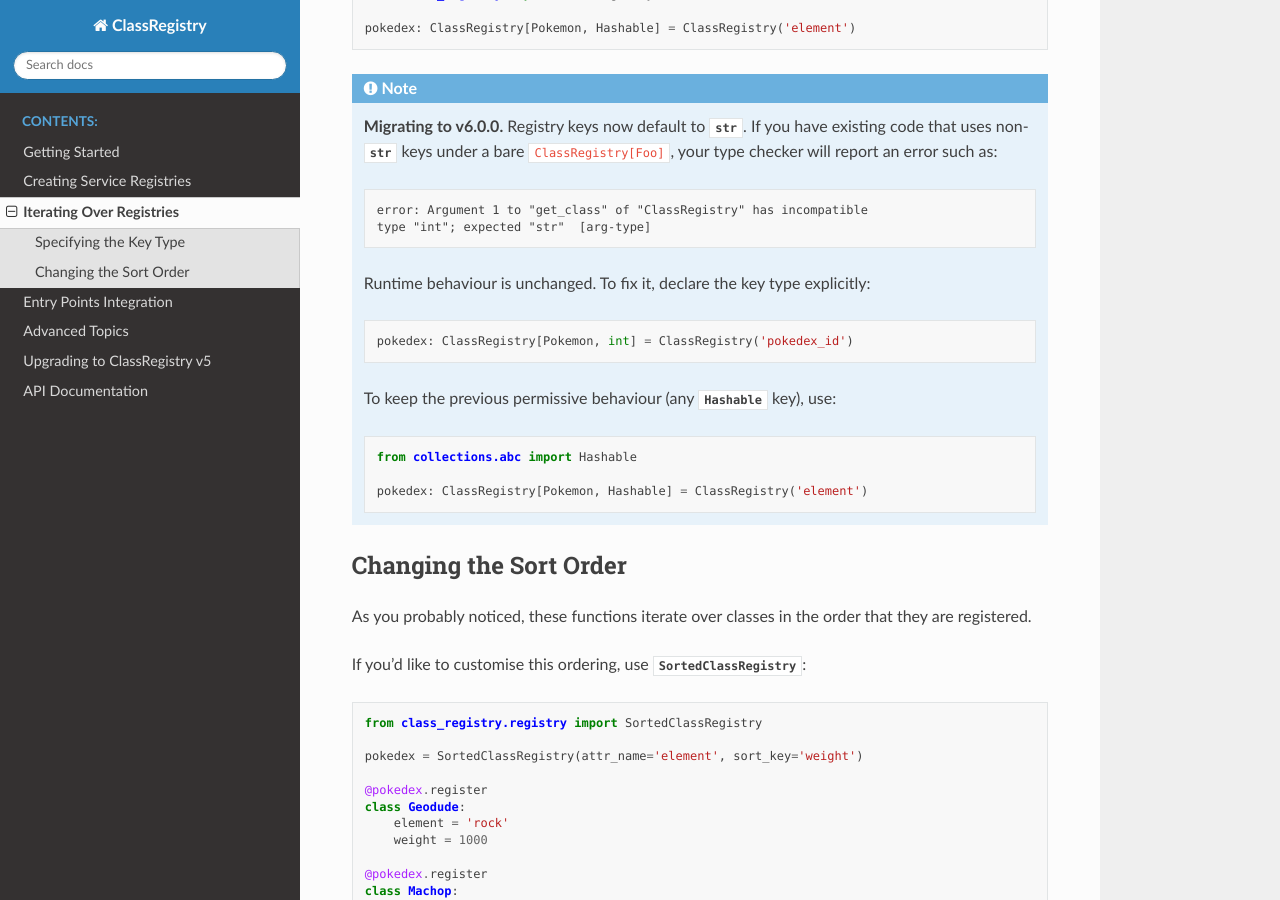
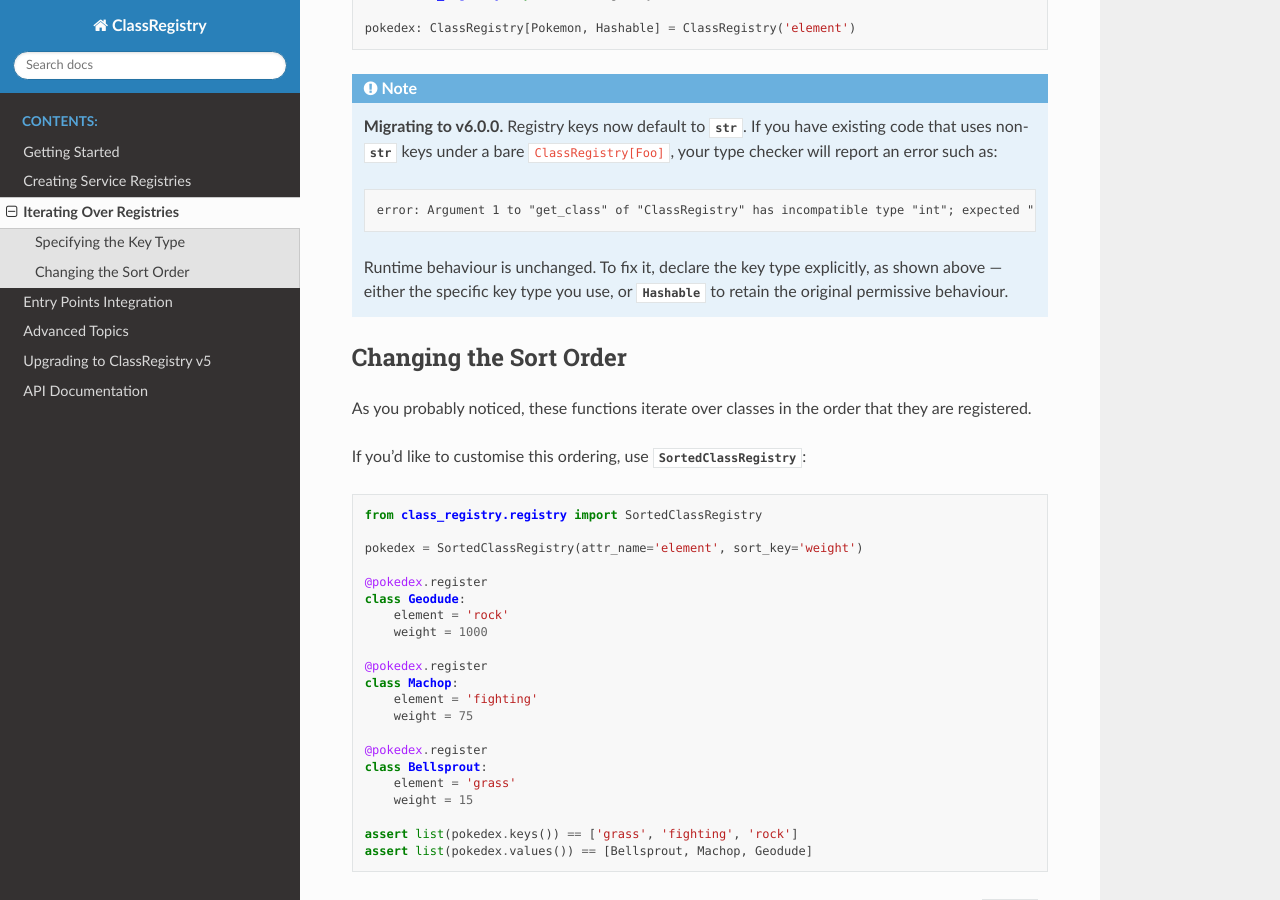
Before and after one commit to todofixthis/class-registry, a Sphinx documentation site: the page built from docs/iterating_over_registries.rst, in a window 1280 px wide and 900 px high, scrolled down 1544 px. Built offline with Sphinx 7.4.7 and the Read the Docs theme 3.1.0, drawn with Linux system fonts in a browser that asks for light colours.

Commit message:
Mark the exception the docs paved over 🚧
- Name the one registry whose keys are fixed, so a reader trusting the
  API overview does not write a subscription the type checker rejects
- Drop a promise about inherited type parameters that the example
  beneath it never actually demonstrated
- Trim the migration note to the version, the error, and the
  reassurance, leaving the section above it to teach the fix once

Co-Authored-By: Claude Opus 4.8 (1M context) <noreply@anthropic.com>

```diff
--- a/docs/advanced_topics.rst
+++ b/docs/advanced_topics.rst
@@ -115,8 +115,7 @@ might need to patch a global class registry in a unit test, ensuring that the ex
 classes are removed when the test finishes.
 
 ClassRegistry provides a :py:class:`RegistryPatcher` that you can use for just such a
-purpose.  Like the instance cache described in :doc:`service_registries`, it inherits
-the type parameters from the registry that it wraps:
+purpose:
 
 .. code-block:: python
 
--- a/docs/iterating_over_registries.rst
+++ b/docs/iterating_over_registries.rst
@@ -80,20 +80,12 @@ explicitly::
 
    .. code-block:: text
 
-      error: Argument 1 to "get_class" of "ClassRegistry" has incompatible
-      type "int"; expected "str"  [arg-type]
+      error: Argument 1 to "get_class" of "ClassRegistry" has incompatible type "int"; expected "str"  [arg-type]
 
    Runtime behaviour is unchanged.  To fix it, declare the key type
-   explicitly::
-
-      pokedex: ClassRegistry[Pokemon, int] = ClassRegistry('pokedex_id')
-
-   To keep the previous permissive behaviour (any
-   :py:class:`~collections.abc.Hashable` key), use::
-
-      from collections.abc import Hashable
-
-      pokedex: ClassRegistry[Pokemon, Hashable] = ClassRegistry('element')
+   explicitly, as shown above — either the specific key type you use, or
+   :py:class:`~collections.abc.Hashable` to retain the original permissive
+   behaviour.
 
 Changing the Sort Order
 -----------------------
```
Also changed, not shown: docs/api.rst (+6 -4 lines).
